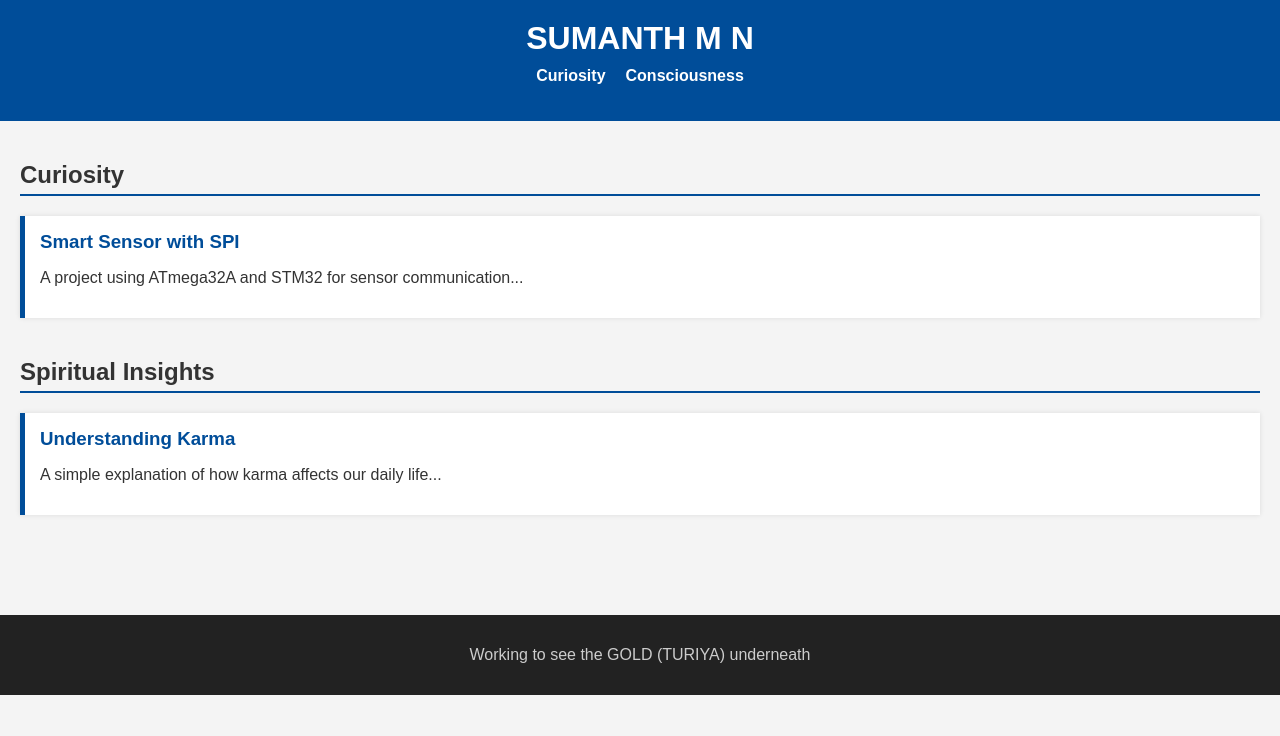
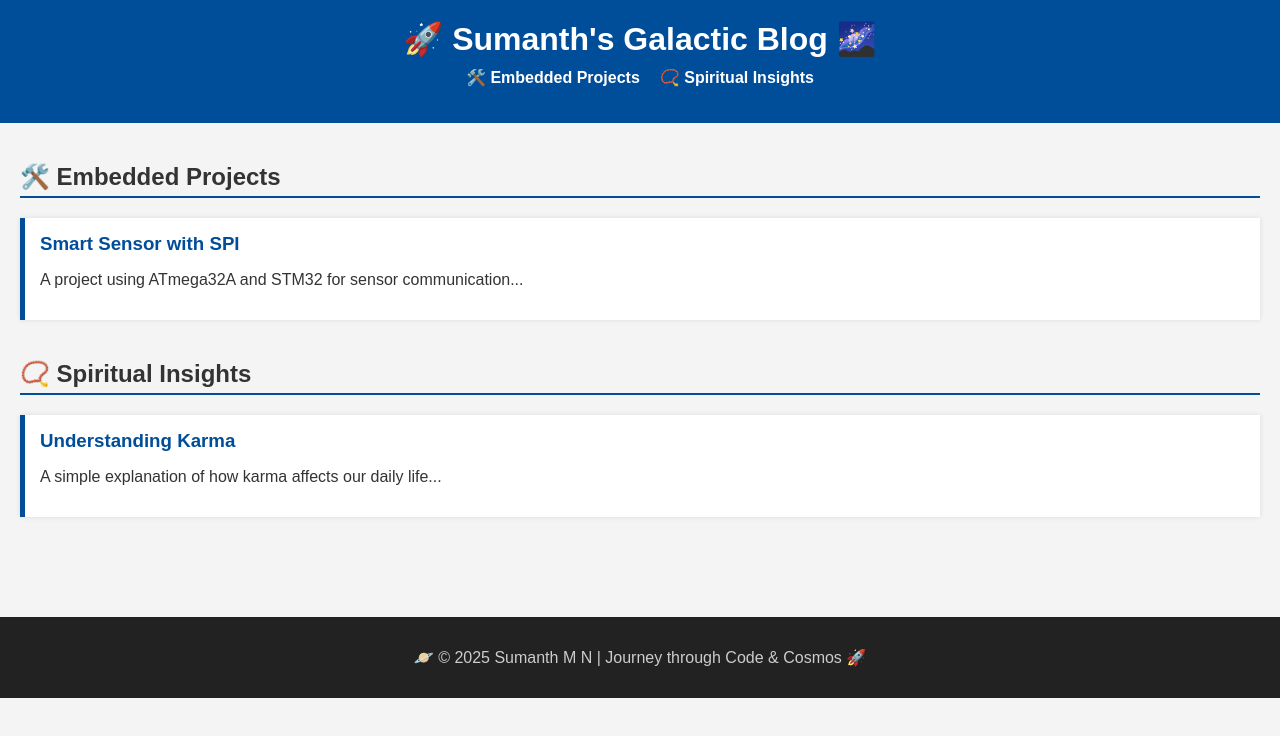
Before and after one commit to sumanthmn777/sumanthmn777.github.io, a plain HTML site: page index.html in a window 1280 px wide. Drawn offline with Linux system fonts and the light colour scheme.

Commit message:
Update index.html

```diff
--- a/index.html
+++ b/index.html
@@ -3,46 +3,44 @@
 <head>
   <meta charset="UTF-8" />
   <meta name="viewport" content="width=device-width, initial-scale=1.0"/>
-  <title>In Search of Turiya</title>
+  <title>Sumanth's Galactic Blog</title>
   <link rel="stylesheet" href="style.css" />
 </head>
 <body>
   <header>
-    <h1>SUMANTH M N</h1>
+    <h1>🚀 Sumanth's Galactic Blog 🌌</h1>
     <nav>
       <ul>
-        <li><a href="#embedded">Curiosity</a></li>
-        <li><a href="#spiritual">Consciousness</a></li>
+        <li><a href="#embedded">🛠️ Embedded Projects</a></li>
+        <li><a href="#spiritual">📿 Spiritual Insights</a></li>
       </ul>
     </nav>
   </header>
 
   <main>
-    <section id="Curiosity">
-      <h2>Curiosity</h2>
+    <section id="embedded">
+      <h2>🛠️ Embedded Projects</h2>
       <div class="post-list">
         <article>
           <h3><a href="posts/embedded1.html">Smart Sensor with SPI</a></h3>
           <p>A project using ATmega32A and STM32 for sensor communication...</p>
         </article>
-        <!-- Add more articles here -->
       </div>
     </section>
 
-    <section id="Consciousness">
-      <h2>Spiritual Insights</h2>
+    <section id="spiritual">
+      <h2>📿 Spiritual Insights</h2>
       <div class="post-list">
         <article>
           <h3><a href="posts/spiritual1.html">Understanding Karma</a></h3>
           <p>A simple explanation of how karma affects our daily life...</p>
         </article>
-        <!-- Add more articles here -->
       </div>
     </section>
   </main>
 
   <footer>
-    <p>Working to see the GOLD (TURIYA) underneath</p>
+    <p>🪐 © 2025 Sumanth M N | Journey through Code & Cosmos 🚀</p>
   </footer>
 </body>
 </html>
```
